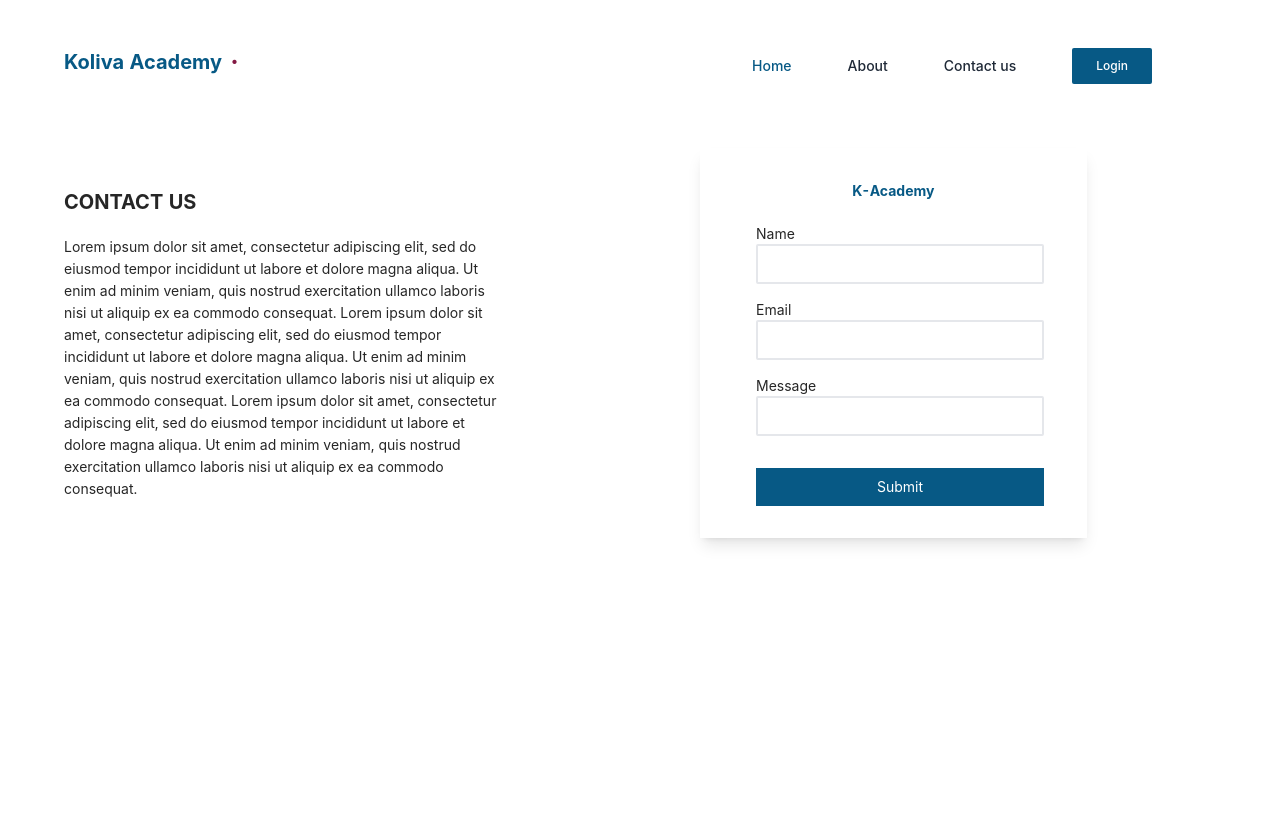
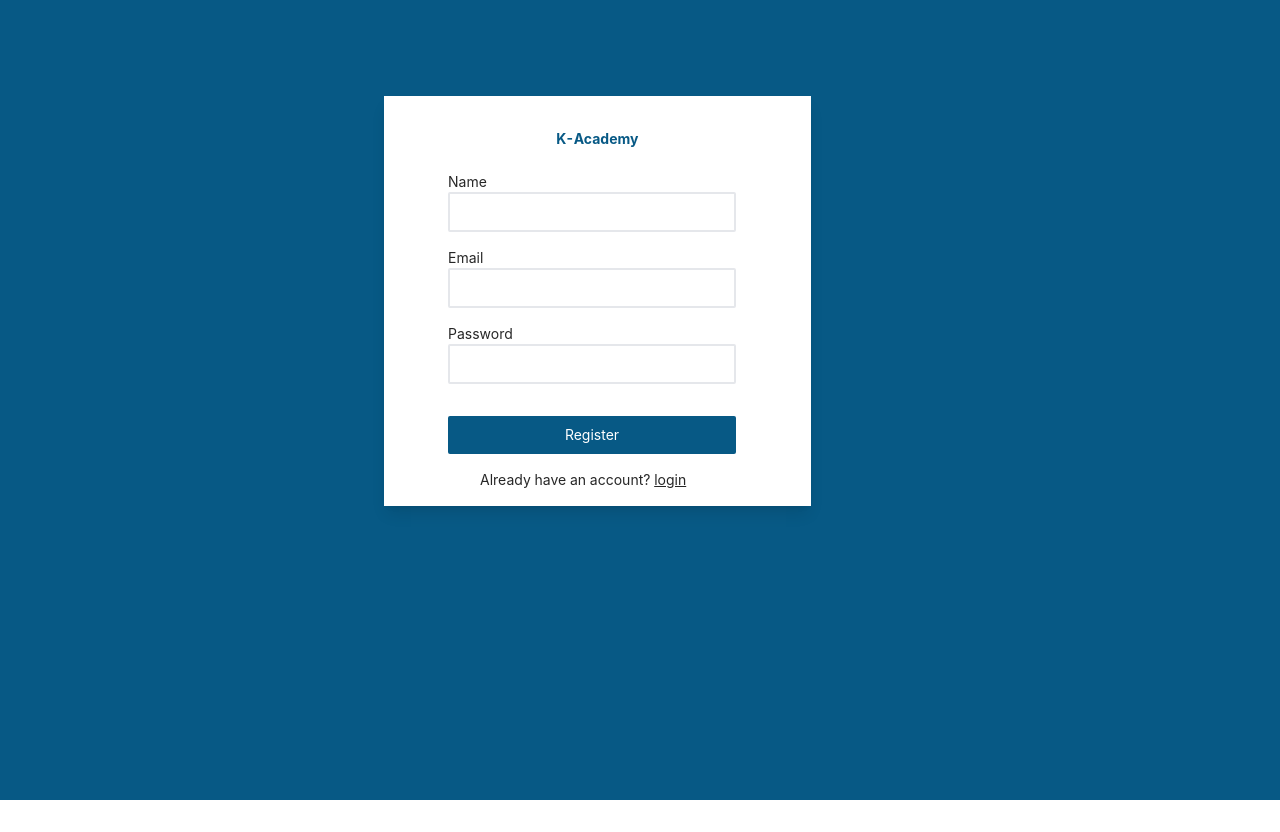
Before and after one commit to dianKoliva/react_prepare, a React (Create React App) app: page / in a window 1280 px wide. After the commit the page ends 800 px from the top, so only its background shows below. Built offline with nearby package versions, Linux system fonts and the light colour scheme.

Commit message:
new changes

```diff
--- a/src/App.jsx
+++ b/src/App.jsx
@@ -3,11 +3,12 @@ import './App.css';
 import About from './components/About';
 import Contact from './components/Contact';
 import Home from './components/Home';
+import Register from './components/Register';
 
 
 function App() {
   return (
-  <Contact></Contact>
+  <Register></Register>
   )
 }
 
--- /dev/null
+++ b/src/components/Register.jsx
@@ -0,0 +1,47 @@
+import React from 'react'
+
+const Register = () => {
+  return (
+    <div className=' bg-sky-800 h-screen'>
+
+    <div className='w-1/2 ml-96  pt-24'>
+
+<div className='shadow-lg w-8/12 pt-4 bg-white '>
+<p className='text-center text-sky-800 font-bold pt-4 pb-2'>K-Academy</p>
+
+<div>
+<form action="" className='ml-16'>
+<div className='text-sm'>
+Name
+<br />
+<input type="text" className='border-2 rounded-sm focus:outline-none py-2 w-72 px-2' />
+</div>
+<div className='text-sm mt-4'>
+Email
+<br />
+<input type="text" className='border-2 rounded-sm focus:outline-none py-2 w-72 px-2' />
+</div>
+<div className='text-sm mt-4'>
+Password
+<br />
+<input type="password" className='border-2 rounded-sm focus:outline-none py-2 w-72 px-2' />
+</div>
+
+<div className=''>
+<button className='bg-sky-800 rounded-sm text-white px-2 py-2 w-72  mt-8 mb-4'>Register</button>
+<p className='mb-4 pb-4 text-sm ml-8'>Already have an account? <span className=' cursor-pointer hover:text-sky-800  hover:font-bold underline'>login</span></p>
+</div>
+
+
+
+</form>
+</div>
+</div>
+
+</div>
+
+    </div>
+  )
+}
+
+export default Register
```
